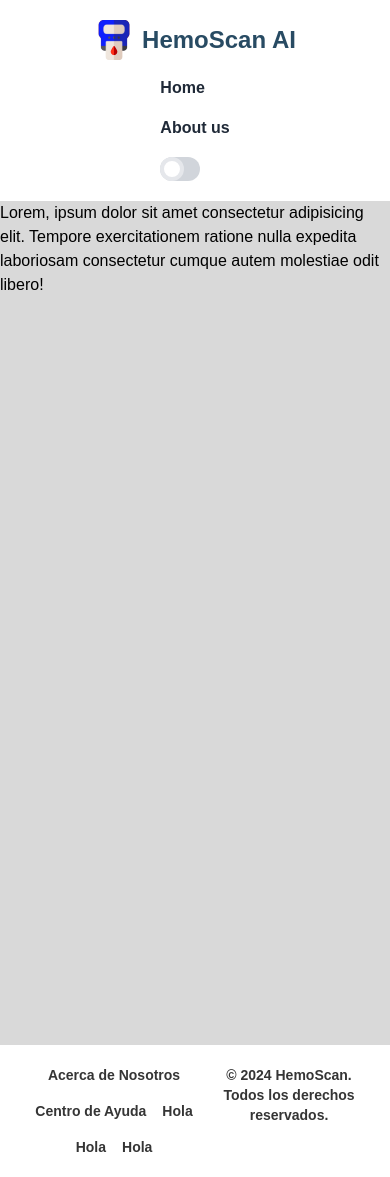
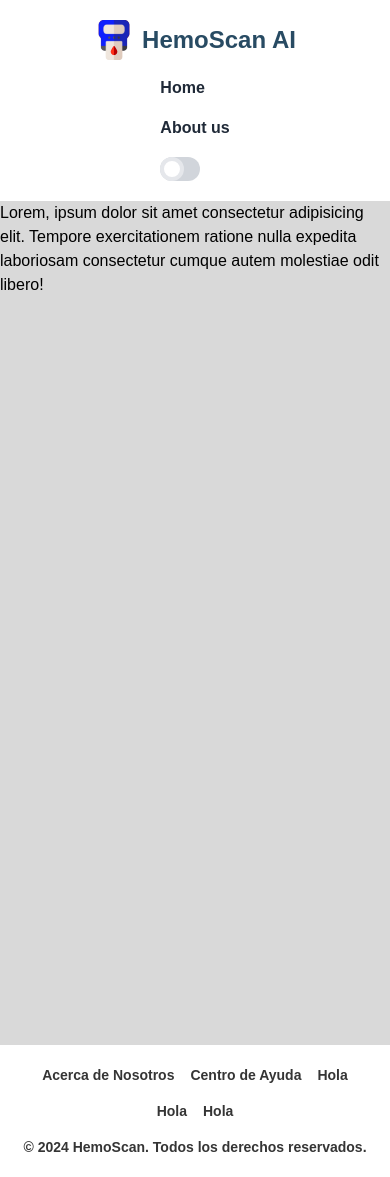
Before and after one commit to JiovannyVega/HemoScan, a React (Vite) app: page /HemoScan/about in a window 390 px wide. Built offline with nearby package versions, Linux system fonts and the light colour scheme.

Commit message:
Se hace que el footer sea responsivo

```diff
--- a/src/components/Footer.jsx
+++ b/src/components/Footer.jsx
@@ -3,13 +3,13 @@ import { Link } from "react-router-dom";
 const Footer = () => {
     return (
         <footer className="w-full p-5 mt-auto text-sm font-bold text-center bg-background dark:bg-gray-800 text-text dark:text-text-dark">
-            <div className="flex justify-between align-middle">
-                <div className="flex flex-wrap justify-center gap-4">
+            <div className="flex flex-col items-center justify-between max-w-6xl mx-auto md:flex-row">
+                <div className="flex flex-wrap justify-center gap-4 mb-4 md:mb-0">
                     <Link to="/about" className="hover:underline hover:text-hover dark:hover:text-hover-dark">Acerca de Nosotros</Link>
                     <Link to="/hfaqpage" className="hover:underline hover:text-hover dark:hover:text-hover-dark">Centro de Ayuda</Link>
-                    <Link>Hola</Link>
-                    <Link>Hola</Link>
-                    <Link>Hola</Link>
+                    <Link className="hover:underline hover:text-hover dark:hover:text-hover-dark">Hola</Link>
+                    <Link className="hover:underline hover:text-hover dark:hover:text-hover-dark">Hola</Link>
+                    <Link className="hover:underline hover:text-hover dark:hover:text-hover-dark">Hola</Link>
                 </div>
                 <div>
                     <p>© 2024 HemoScan. Todos los derechos reservados.</p>
```
